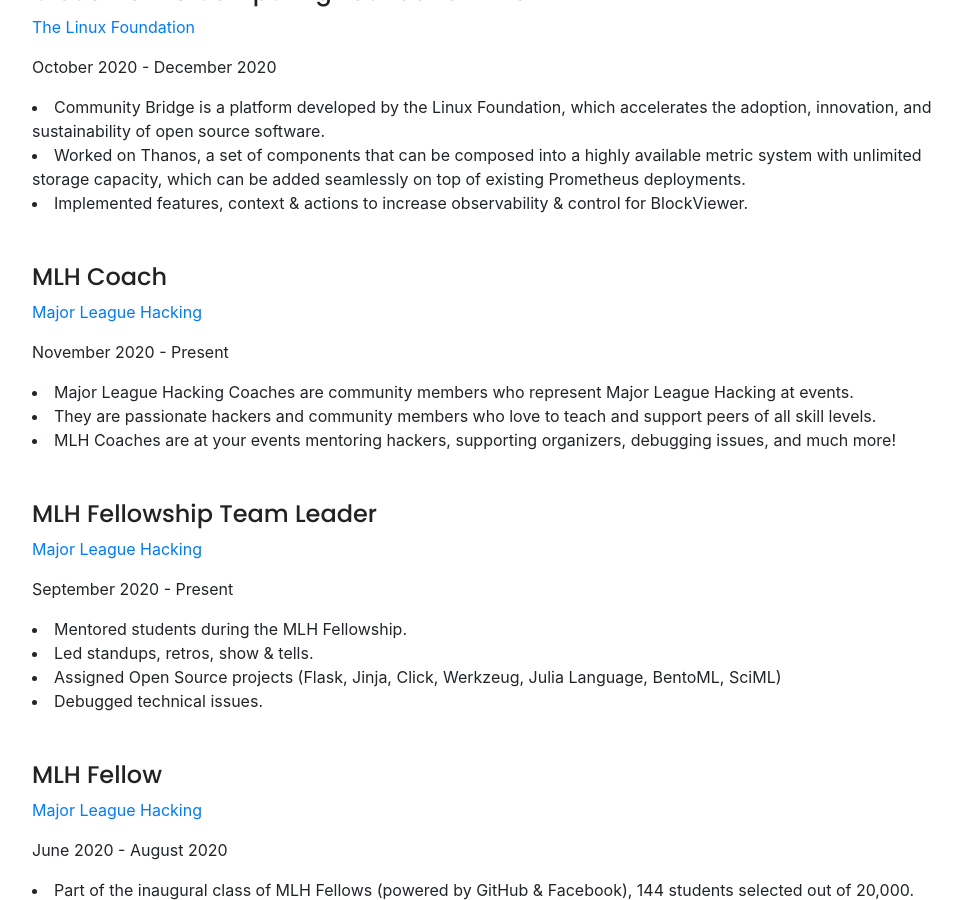
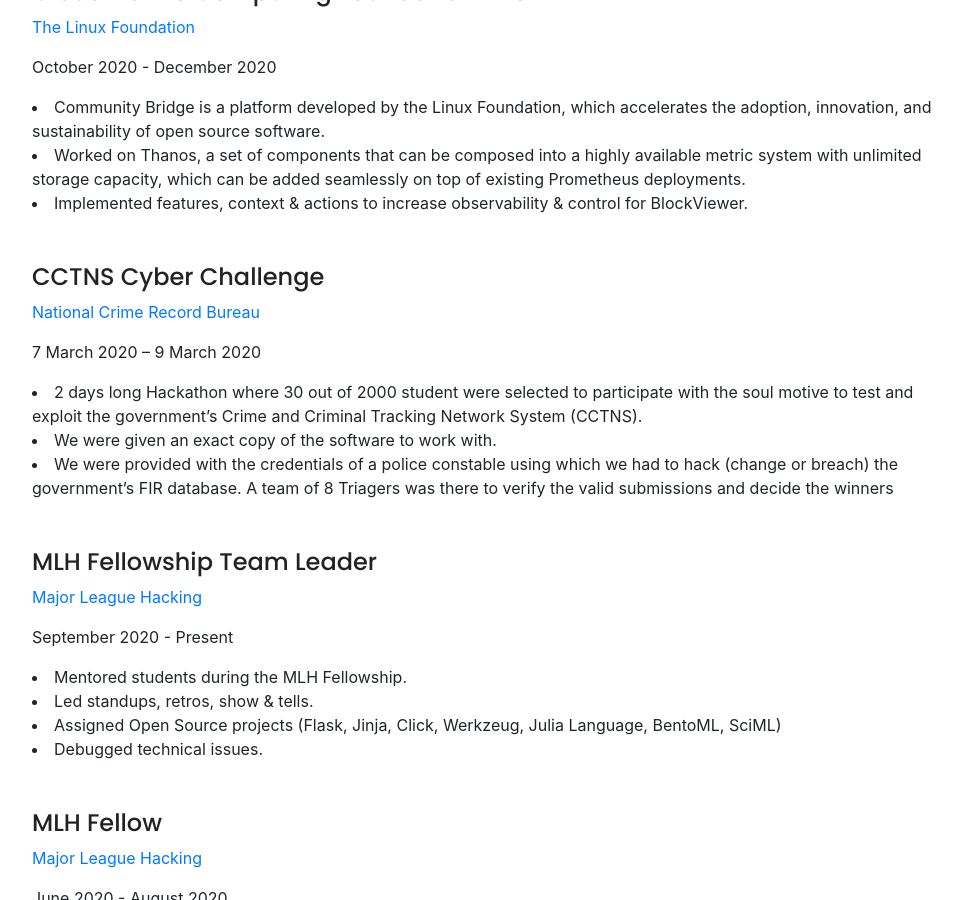
Before and after one commit to Siddharth-Rajput/Siddharth-Rajput.github.io, a Jekyll site: the page index.html, which Jekyll copies as it is, in a window 1280 px wide and 900 px high, scrolled down 2439 px. Shown: the whole window, without its empty margins (53-1015 px from the left). Built offline with Jekyll 4.4.1, drawn with Linux system fonts in a browser that asks for light colours; nearby versions of some CDN libraries; some of the changed text lies outside the part shown.

Commit message:
icon update

```diff
--- a/index.html
+++ b/index.html
@@ -29,7 +29,7 @@
                 <div class="col-lg-8 text-left pb-5">
                     <h1 class="display-3">Siddharth Rajput</h1>
                     <p class="lead pl-2">
-                        Two words
+                        On your LocalHost with 69 others
                     </p>
                 </div>
                 <div class="col-lg-4 text-center my-auto pb-5 rounded-circle"><img class="img-fluid rounded-circle"
@@ -247,16 +247,23 @@
 
                             <div class="py-4">
                                 <div class="desc">
-                                    <h4>MLH Coach</h4>
-                                    <p><a href="https://mlh.io/coaches">Major League Hacking</a></p>
+                                    <h4>CCTNS Cyber Challenge</h4>
+                                    <p><a href="https://ncrb.gov.in/en/crime-and-criminal-tracking-network-systems-cctns">National Crime Record Bureau</a></p>
                                 </div>
                                 <div>
-                                    <p>November 2020 - Present</p>
+                                    <p>7 March 2020 – 9 March 2020</p>
                                 </div>
                                 <div>
-                                    <li>Major League Hacking Coaches are community members who represent Major League Hacking at events. </li>
-                                    <li>They are passionate hackers and community members who love to teach and support peers of all skill levels.</li>
-                                    <li>MLH Coaches are at your events mentoring hackers, supporting organizers, debugging issues, and much more!</li>
+                                    <li>2 days long Hackathon where 30 out of 2000 student were
+                                        selected to participate with the soul motive to test and
+                                        exploit the government’s Crime and Criminal Tracking
+                                        Network System (CCTNS).</li>
+                                    <li>We were given an exact copy
+                                        of the software to work with.</li>
+                                    <li>We were provided with the credentials of a police constable
+                                        using which we had to hack (change or breach) the
+                                        government’s FIR database. A team of 8 Triagers was
+                                        there to verify the valid submissions and decide the winners</li>
                                 </div>
                             </div>
 
```
Also changed, not shown: icons/ci.png.
